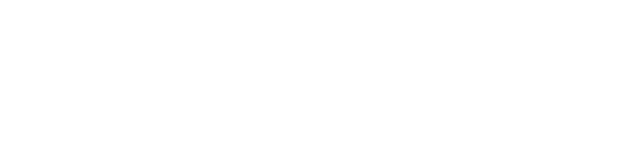
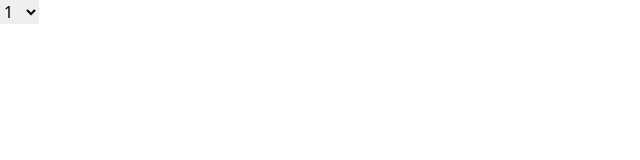
Before and after one commit to Hugo-walando/group-randomizer, a plain HTML site: page index.html in a window 1280 px wide. Shown: the full height of the page, 0-640 px from the left. Drawn offline with nearby package versions, Linux system fonts and the light colour scheme.

Commit message:
feat: add select & store his value in variable

```diff
--- a/index.html
+++ b/index.html
@@ -3,12 +3,28 @@
     <head>
         <meta charset="UTF-8">
         <meta name="viewport" content="width=device-width, initial-scale=1.0">
-        <title>Document</title>
+        <title>Team Maker</title>
         <script src="https://cdn.tailwindcss.com"></script>
         <script src="https://kit.fontawesome.com/05e4dc2a7f.js"
                 crossorigin="anonymous"></script>
     </head>
     <body>
+        <form>
+            <label for="group-number"></label>
+            <select id="group-number">
+                <option value="1">1</option>
+                <option value="2">2</option>
+                <option value="3">3</option>
+                <option value="4">4</option>
+                <option value="5">5</option>
+                <option value="6">6</option>
+                <option value="7">7</option>
+                <option value="8">8</option>
+                <option value="9">9</option>
+                <option value="10">10</option>
+            </select>
+            <button></button>
+        </form>
         <script src="script.js"></script>
     </body>
 </html>
--- a/script.js
+++ b/script.js
@@ -0,0 +1,6 @@
+let groupNumberSelect = document.querySelector('#group-number');
+
+groupNumberSelect.addEventListener('change', (e) => {
+  let groupNumber = e.currentTarget.value;
+  console.log(groupNumber);
+});
```
